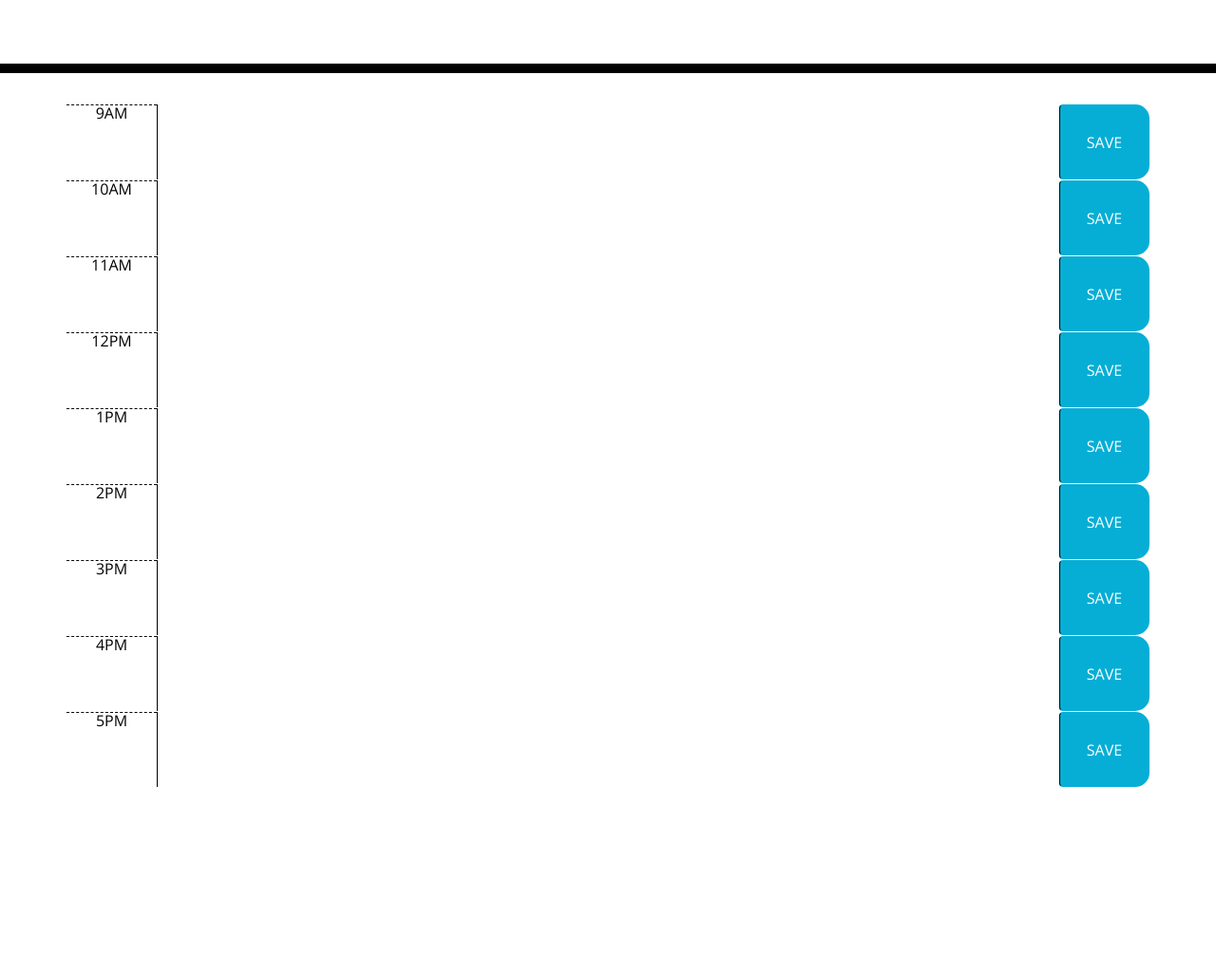
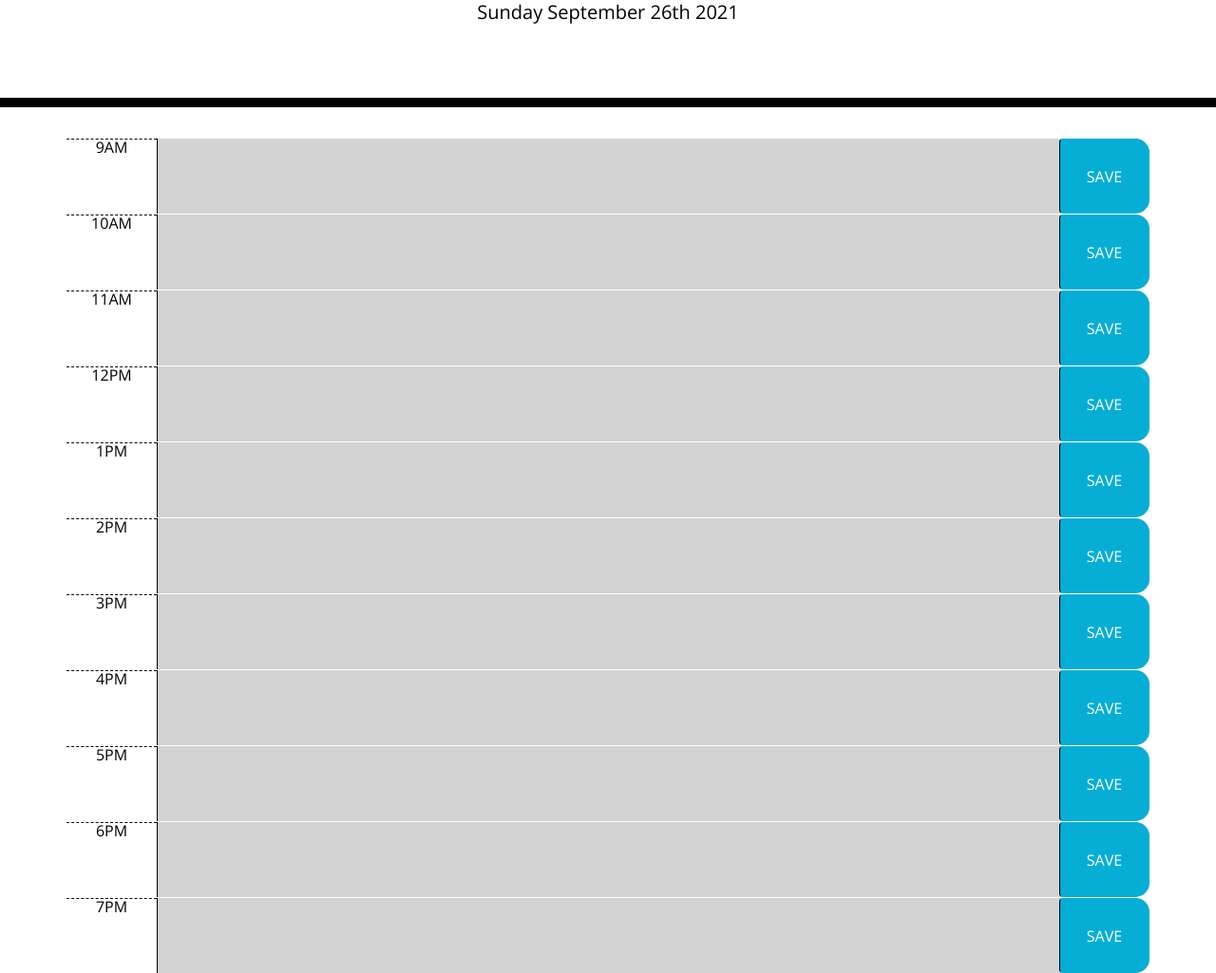
Before and after one commit to jeffmlb91/Work-Day-Scheduler, a plain HTML site: page Develop/index.html in a window 1280 px wide. Shown: the part 191-1216 px from the top of the page at 95% size. Before the commit the page ends 1020 px from the top, so only its background shows below. Drawn offline with nearby package versions, Linux system fonts and the light colour scheme.

Commit message:
add JS file with logic

```diff
--- a/Develop/index.html
+++ b/Develop/index.html
@@ -76,10 +76,20 @@
         <textarea class="col-md-10 description"> </textarea>
         <button class="btn saveBtn col-md-1">SAVE</button>
       </div>
+      <div id="hour-18" value="18" class="row time-block">
+        <div class="col-md-1 hour">6PM</div>
+        <textarea class="col-md-10 description"> </textarea>
+        <button class="btn saveBtn col-md-1">SAVE</button>
+      </div>
+      <div id="hour-19" value="19" class="row time-block">
+        <div class="col-md-1 hour">7PM</div>
+        <textarea class="col-md-10 description"> </textarea>
+        <button class="btn saveBtn col-md-1">SAVE</button>
+      </div>
     </div>
 
     <script src="https://code.jquery.com/jquery-3.4.1.min.js"></script>
     <script src="https://cdnjs.cloudflare.com/ajax/libs/moment.js/2.24.0/moment.min.js"></script>
-    <script src="/script.js"></script>
+    <script src="./script.js"></script>
   </body>
 </html>
--- a/Develop/script.js
+++ b/Develop/script.js
@@ -0,0 +1,49 @@
+$(document).ready(function () {
+  $(".saveBtn").click(function () {
+    console.log("The button has been clicked");
+
+    var userInput = $(this).siblings(".description").val();
+    var timeBlock = $(this).parent().attr("id");
+
+    console.log("parent ID and userINPUT", userInput, timeBlock);
+    localStorage.setItem(timeBlock, userInput);
+  });
+
+  function getCurrentDate() {
+    document.getElementById("currentDay").innerHTML =
+      moment().format("dddd MMMM Do YYYY");
+  }
+
+  getCurrentDate();
+
+  function getCurrentTime() {
+    var currentTime = moment().hours();
+    //console.log(currentTime);
+
+    $(".time-block").each(function () {
+      var timeBlockValue = parseInt($(this).attr("value"));
+      console.log(timeBlockValue);
+
+      if (timeBlockValue < currentTime) {
+        $(this).addClass("past");
+      } else if (timeBlockValue === currentTime) {
+        $(this).addClass("present");
+      } else {
+        $(this).addClass("future");
+      }
+    });
+  }
+  getCurrentTime();
+
+  $("#hour-9 .description").val(localStorage.getItem("hour-9"));
+  $("#hour-10 .description").val(localStorage.getItem("hour-10"));
+  $("#hour-11 .description").val(localStorage.getItem("hour-11"));
+  $("#hour-12 .description").val(localStorage.getItem("hour-12"));
+  $("#hour-13 .description").val(localStorage.getItem("hour-13"));
+  $("#hour-14 .description").val(localStorage.getItem("hour-14"));
+  $("#hour-15 .description").val(localStorage.getItem("hour-15"));
+  $("#hour-16 .description").val(localStorage.getItem("hour-16"));
+  $("#hour-17 .description").val(localStorage.getItem("hour-17"));
+  $("#hour-18 .description").val(localStorage.getItem("hour-18"));
+  $("#hour-17 .description").val(localStorage.getItem("hour-17"));
+});
```
